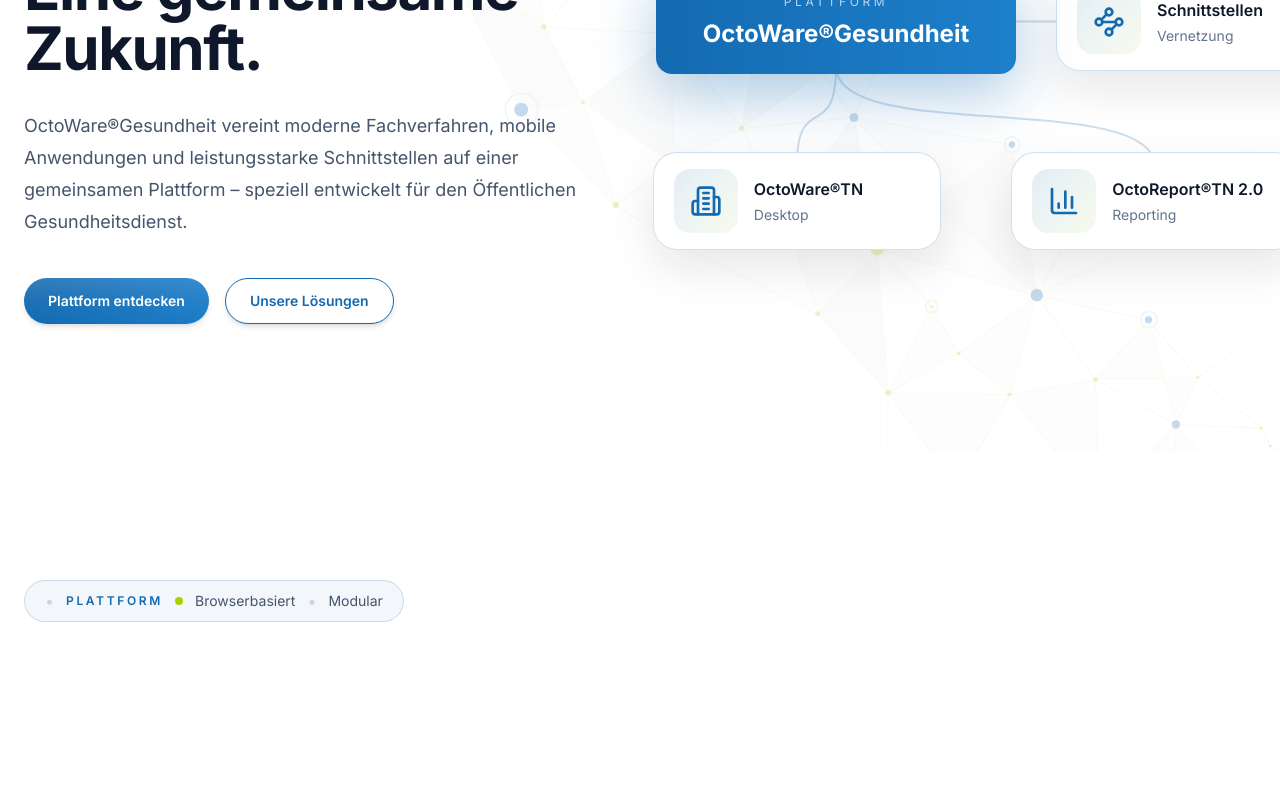
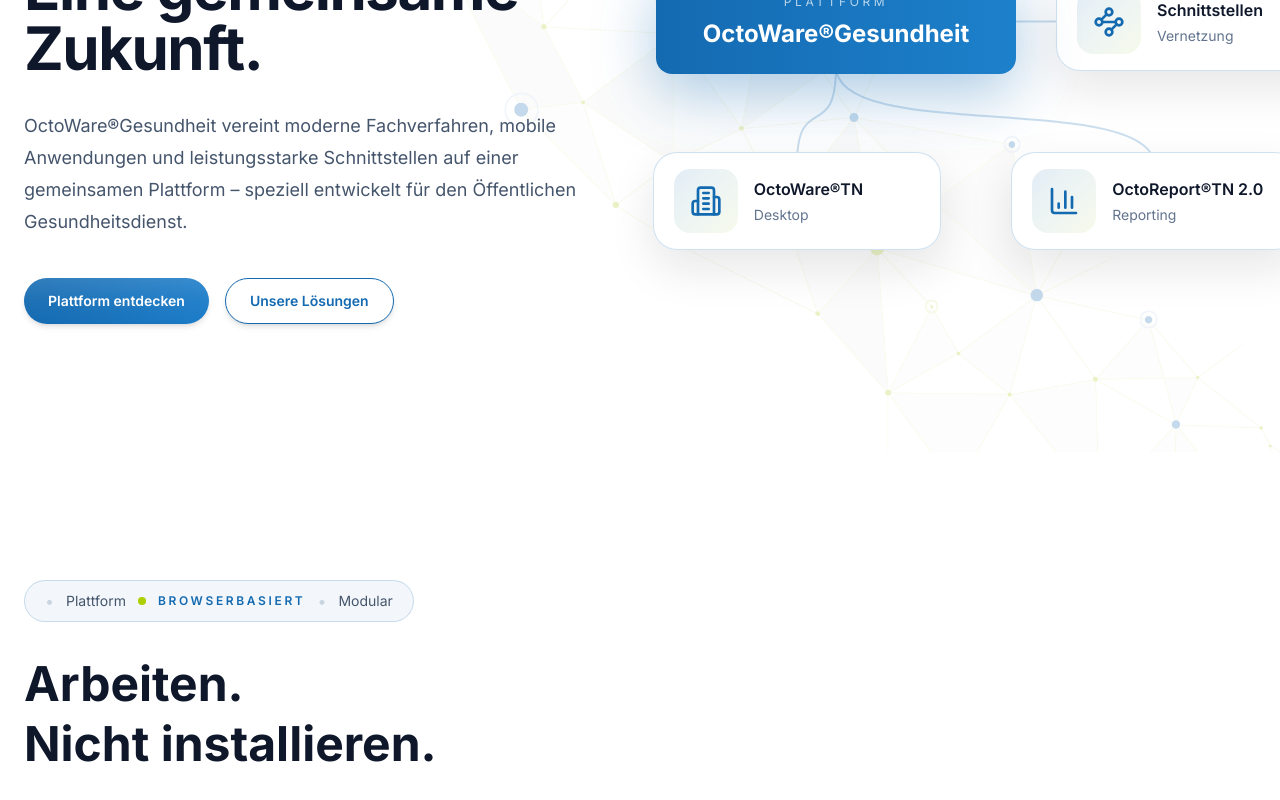
Before and after one commit to weblogger117-art/octoware-website, a Next.js app: page /plattform in a window 1280 px wide. Shown: the part 364-1164 px from the top of the page. Before the commit the page ends 1114 px from the top, so only its background shows below. Built offline with nearby package versions, Linux system fonts and the light colour scheme.

Commit message:
Update BrowserBased.tsx

```diff
--- a/components/sections/platform/BrowserBased.tsx
+++ b/components/sections/platform/BrowserBased.tsx
@@ -29,13 +29,13 @@ export default function BrowserBased() {
   >
     <span className="text-slate-300">•</span>
 
-    <span className="text-xs font-semibold uppercase tracking-[0.22em] text-[#146ab1]">
+    <span className="text-sm text-slate-600">
       Plattform
     </span>
 
     <span className="h-2 w-2 rounded-full bg-[#adce00]" />
 
-    <span className="text-sm text-slate-600">
+    <span className="text-xs font-semibold uppercase tracking-[0.22em] text-[#146ab1]">
       Browserbasiert
     </span>
 
@@ -46,6 +46,21 @@ export default function BrowserBased() {
     </span>
 
   </div>
+
+  <h2
+  className="
+    mt-8
+    max-w-xl
+    text-5xl
+    font-bold
+    leading-tight
+    text-slate-900
+  "
+>
+  Arbeiten.
+  <br />
+  Nicht installieren.
+</h2>
 
 </div>
           {/* Rechte Seite */}
```
